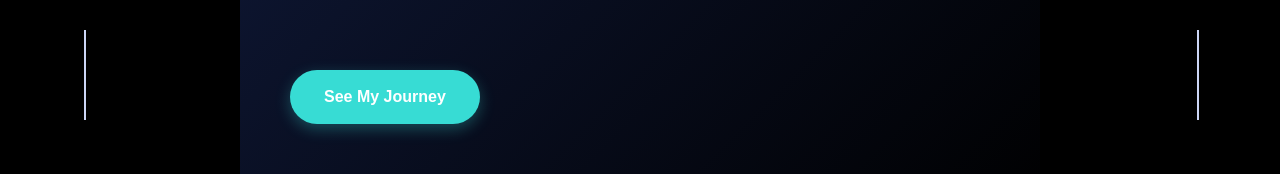
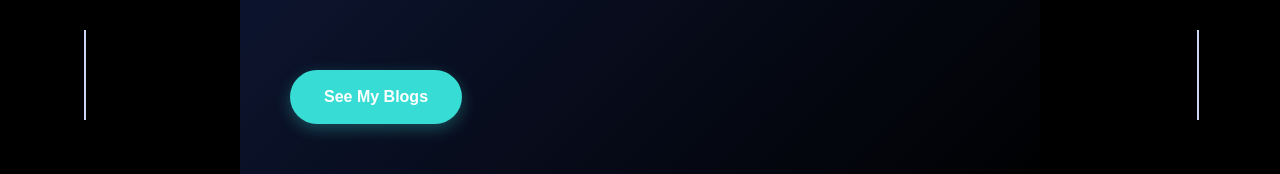
Before and after one commit to adityaaman052/AdiPortfolio, a Next.js app: page / in a window 1280 px wide. Shown: the part 680-854 px from the top of the page. Built offline with nearby package versions, Linux system fonts and the light colour scheme.

Commit message:
Update Hero.tsx

```diff
--- a/src/sections/Hero.tsx
+++ b/src/sections/Hero.tsx
@@ -81,7 +81,7 @@ function Hero() {
             delay: 1.5,
           }}
         >
-          <Button text="See My Journey" link="#" />
+          <Button text="See My Blogs" link="https://adiblog-213z.vercel.app/" />
         </motion.div>
       </motion.div>
     </div>
```
